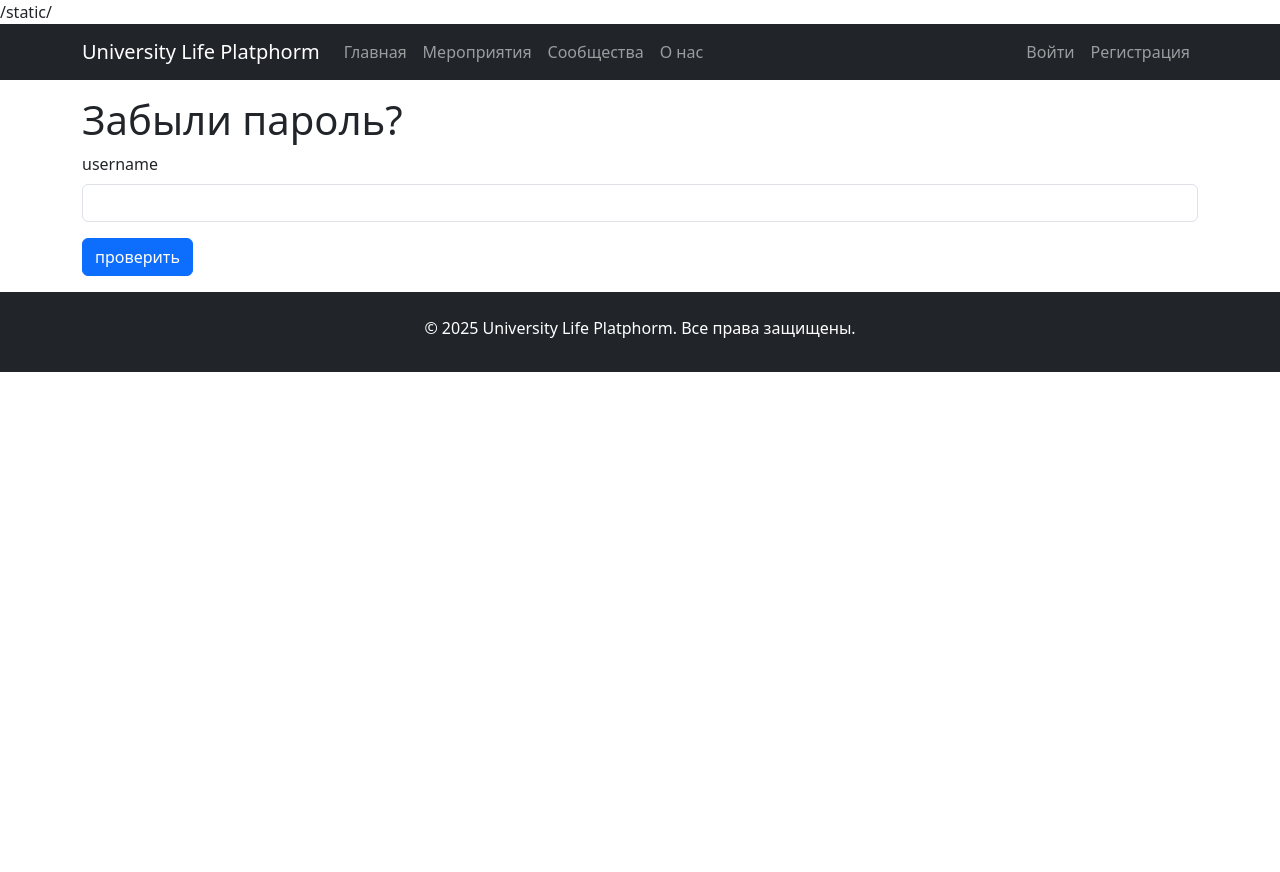
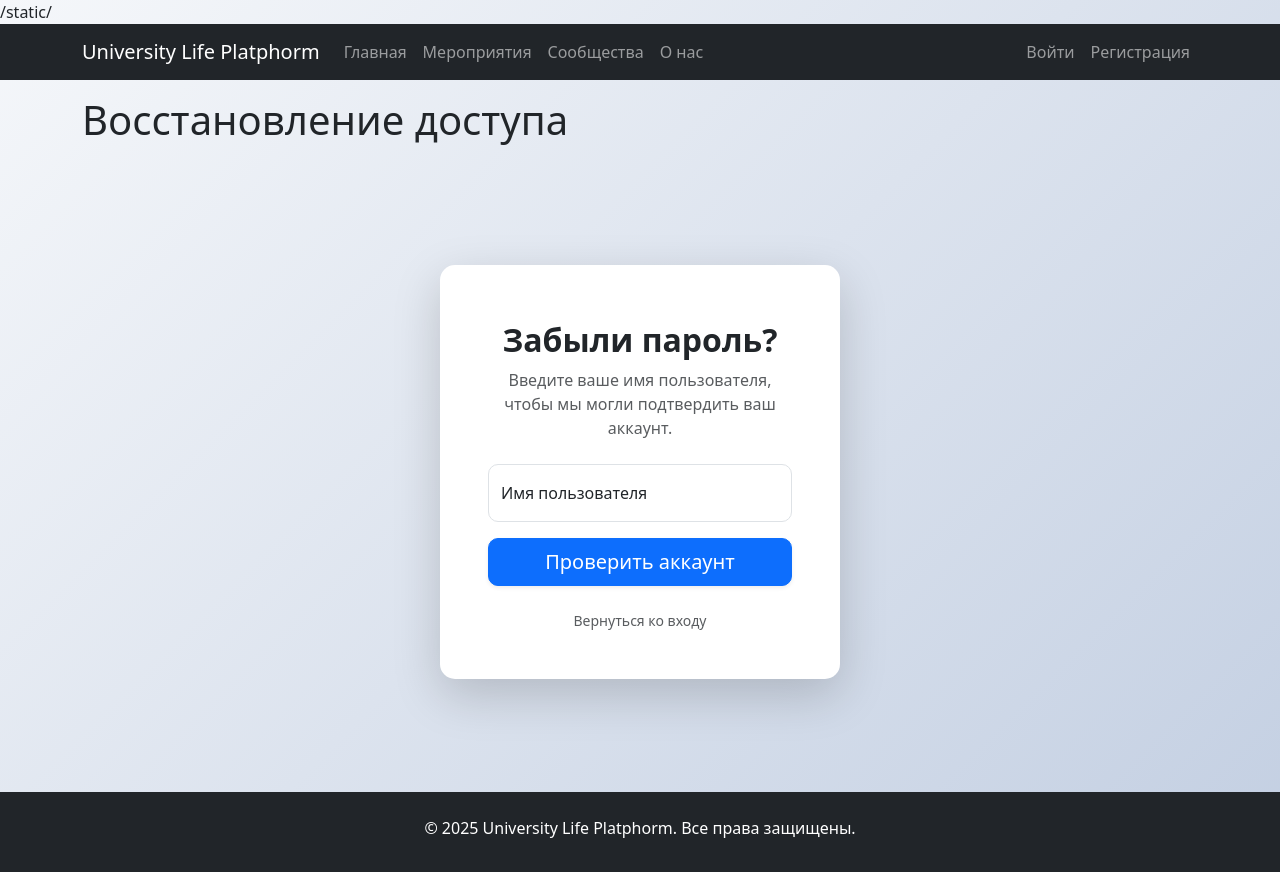
Before and after one commit to AnastasiaAlekseeva204/University_Life_Platphorm_diplom_project, a Django app: template myproject/myplatform/templates/registration/forgotpassword.html in a window 1280 px wide. Before the commit the page ends 372 px from the top, so only its background shows below. Run offline with Django 5.2, Linux system fonts and the light colour scheme; the template is opened without the code that fills it, so the values that code supplies are empty.

Commit message:
сделана красивая форма для forgotpassword

```diff
--- a/myproject/myplatform/templates/registration/forgotpassword.html
+++ b/myproject/myplatform/templates/registration/forgotpassword.html
@@ -1,14 +1,46 @@
 {% extends 'base.html' %}
-{% block title %}Забыли пароль?{% endblock title %}
+{% block title %}Восстановление доступа{% endblock title %}
+
 {% block content %}
-<div class="container">
-    <form method="post">
-        {% csrf_token %}
-        <div class="mb-3">
-            <label for="username" class="form-label">username</label>
-            <input class="form-control" id="username" name="username" required>
+<div class="container d-flex justify-content-center align-items-center" style="min-height: 80vh;">
+    <div class="card shadow-lg border-0" style="max-width: 400px; width: 100%; border-radius: 15px;">
+        <div class="card-body p-5">
+
+            <div class="text-center mb-4">
+                <div class="display-4 text-primary mb-2">
+                    <i class="bi bi-shield-lock"></i> </div>
+                <h2 class="fw-bold">Забыли пароль?</h2>
+                <p class="text-muted">Введите ваше имя пользователя, чтобы мы могли подтвердить ваш аккаунт.</p>
+            </div>
+
+            <form method="post">
+                {% csrf_token %}
+
+                <div class="form-floating mb-3">
+                    <input type="text"
+                           class="form-control"
+                           id="username"
+                           name="username"
+                           placeholder="username"
+                           style="border-radius: 10px;"
+                           required>
+                    <label for="username">Имя пользователя</label>
+                </div>
+
+                <div class="d-grid">
+                    <button type="submit" class="btn btn-primary btn-lg shadow-sm" style="border-radius: 10px; transition: 0.3s;">
+                        Проверить аккаунт
+                    </button>
+                </div>
+            </form>
+
+            <div class="text-center mt-4">
+                <a href="{% url 'login' %}" class="text-decoration-none small text-muted">
+                    <i class="bi bi-arrow-left"></i> Вернуться ко входу
+                </a>
+            </div>
+
         </div>
-        <button type="submit" class="btn btn-primary">проверить</button>
-    </form>
+    </div>
 </div>
 {% endblock content %}
--- a/myproject/static/css/styles.css
+++ b/myproject/static/css/styles.css
@@ -91,3 +91,14 @@
 .info-section {
     padding: 15px;
 }
+
+
+
+.btn-primary:hover {
+    transform: translateY(-2px);
+    filter: brightness(110%);
+}
+body {
+    background: linear-gradient(135deg, #f5f7fa 0%, #c3cfe2 100%);
+    min-height: 100vh;
+}
```
